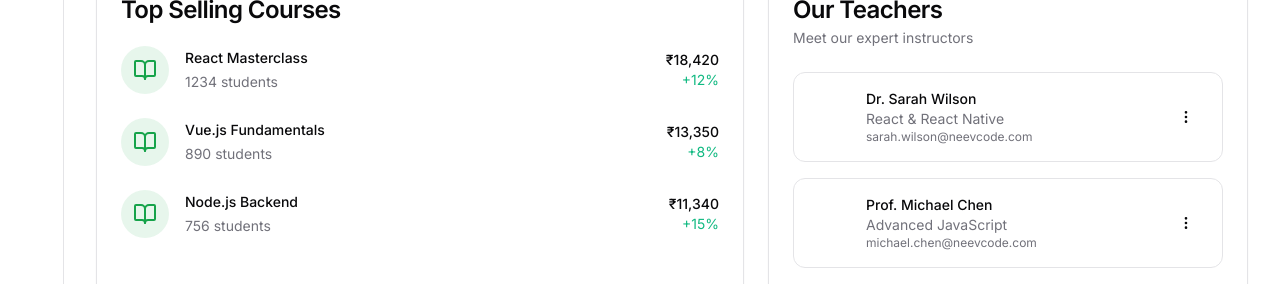
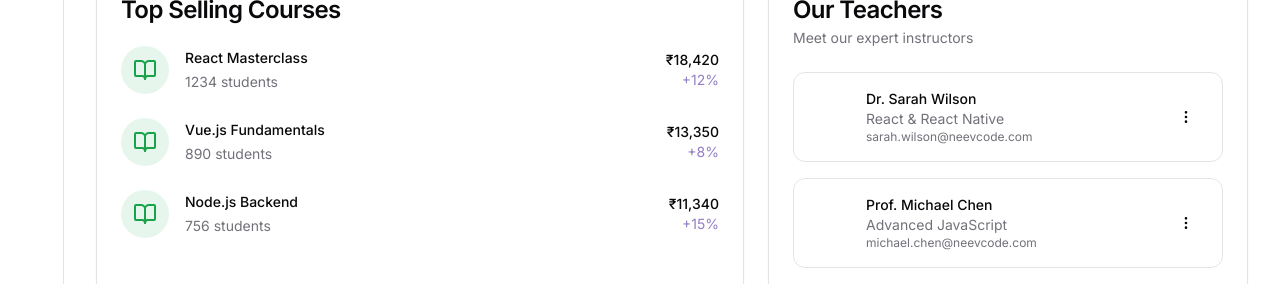
Before and after one commit to TheSacredCat/neevcode-dashboard-latest, a React (Vite) app: page / in a window 1280 px wide. Shown: the part 927-1211 px from the top of the page. Built offline with nearby package versions, Linux system fonts and the light colour scheme; sample sign-in values are in the browser's storage.

Commit message:
Update TopCourses.tsx

```diff
--- a/src/components/TopCourses.tsx
+++ b/src/components/TopCourses.tsx
@@ -40,7 +40,7 @@ export function TopCourses() {
             </div>
             <div className="text-right">
               <p className="text-sm font-medium">{course.revenue}</p>
-              <p className="text-sm text-emerald-500">{course.growth}</p>
+             <p className="text-sm text-[#947dc2]">{course.growth}</p>
             </div>
           </div>
         ))}
```
